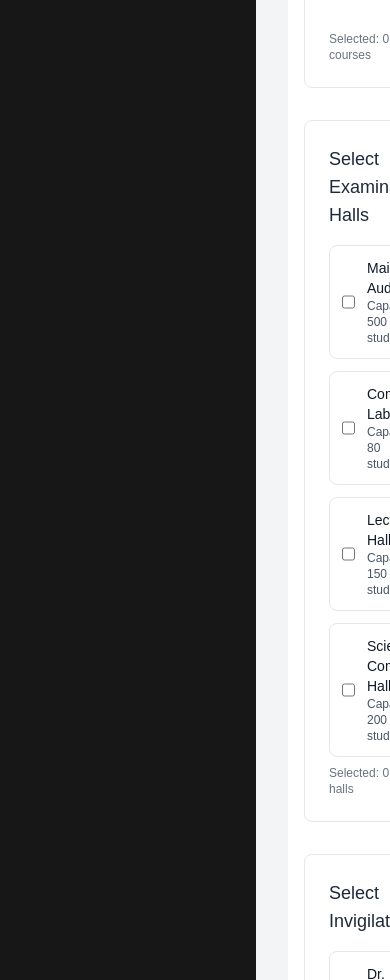
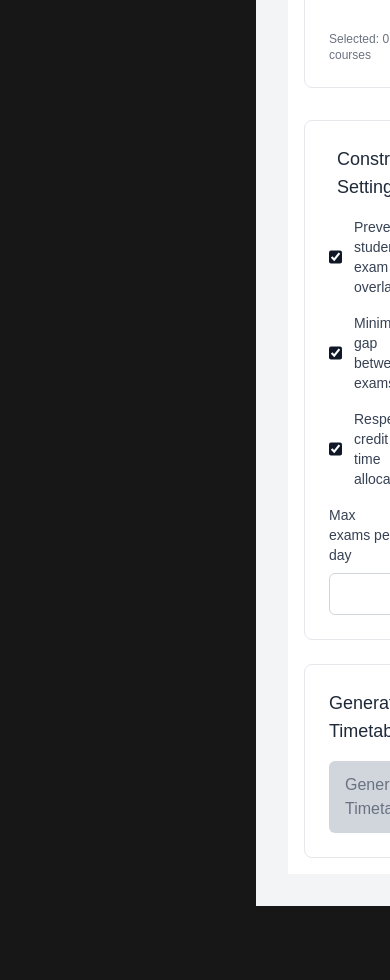
Before and after one commit to dimka90/ClassForge, a Next.js app in the folder frontend/: page /time-table in a window 390 px wide. Shown: the part 1020-2000 px from the top of the page. After the commit the page ends 1926 px from the top, so only its background shows below. Built offline with nearby package versions, Linux system fonts and the light colour scheme.

Commit message:
refactor: remove phone number field and related logic from Invigilator management and timetable components

```diff
--- a/frontend/app/(dashboard)/add-invigilator/page.tsx
+++ b/frontend/app/(dashboard)/add-invigilator/page.tsx
@@ -8,7 +8,6 @@ interface Invigilator {
    id: string;
    name: string;
    email: string;
-   phone: string;
    department: string;
    faculty: string;
 }
@@ -19,7 +18,6 @@ const InvigilatorManagementForm: React.FC = () => {
          id: "1",
          name: "",
          email: "",
-         phone: "",
          department: "",
          faculty: "",
       },
@@ -64,7 +62,6 @@ const InvigilatorManagementForm: React.FC = () => {
             id: "1",
             name: "",
             email: "",
-            phone: "",
             department: "",
             faculty: "",
          },
@@ -76,7 +73,6 @@ const InvigilatorManagementForm: React.FC = () => {
          (invigilator) =>
             invigilator.name.trim() !== "" &&
             invigilator.email.trim() !== "" &&
-            invigilator.phone.trim() !== "" &&
             invigilator.department.trim() !== "" &&
             invigilator.faculty.trim() !== ""
       );
@@ -139,20 +135,6 @@ const InvigilatorManagementForm: React.FC = () => {
                         </div>
                         <div className="col-span-1">
                            <label className="block text-sm font-medium text-gray-700 mb-2">
-                              Phone Number
-                           </label>
-                           <input
-                              type="tel"
-                              value={invigilator.phone}
-                              onChange={(e) =>
-                                 updateInvigilator(index, "phone", e.target.value)
-                              }
-                              className="w-full px-3 py-2 border border-gray-300 rounded-md focus:outline-none focus:ring-1 focus:ring-blue-500 focus:border-blue-500 text-sm sm:text-base"
-                              placeholder="Enter phone number (e.g., +234 803 123 4567)"
-                           />
-                        </div>
-                        <div className="col-span-1">
-                           <label className="block text-sm font-medium text-gray-700 mb-2">
                               Faculty
                            </label>
                            <select
@@ -168,8 +150,6 @@ const InvigilatorManagementForm: React.FC = () => {
                               ))}
                            </select>
                         </div>
-                     </div>
-                     <div className="grid grid-cols-1 gap-4">
                         <div className="col-span-1">
                            <label className="block text-sm font-medium text-gray-700 mb-2">
                               Department
--- a/frontend/app/(dashboard)/time-table/page.tsx
+++ b/frontend/app/(dashboard)/time-table/page.tsx
@@ -2,8 +2,6 @@
 import React, { useState } from "react";
 import ScheduleParameters from "@/components/ScheduleParamters";
 import CourseSelection from "@/components/CourseSelection";
-import HallSelection from "@/components/HallSelection";
-import InvigilatorSelection from "@/components/InvigilatorSelection";
 import ConstraintSettings from "@/components/ConstraintSettings";
 import GenerationControls from "@/components/GenerationControls";
 import StatusPanel from "@/components/StatusPanel";
@@ -51,18 +49,6 @@ interface Course {
   level: string;
 }
 
-interface Hall {
-  id: string;
-  name: string;
-  capacity: number;
-}
-
-interface Invigilator {
-  id: string;
-  name: string;
-  department: string;
-}
-
 const availableCourses: Course[] = [
   {
     id: "1",
@@ -108,21 +94,6 @@ const availableCourses: Course[] = [
   },
 ];
 
-const availableHalls: Hall[] = [
-  { id: "1", name: "Main Auditorium", capacity: 500 },
-  { id: "2", name: "Computer Lab A", capacity: 80 },
-  { id: "3", name: "Lecture Hall 1", capacity: 150 },
-  { id: "4", name: "Science Complex Hall", capacity: 200 },
-];
-
-const availableInvigilators: Invigilator[] = [
-  { id: "1", name: "Dr. Johnson Adebayo", department: "Computer Science" },
-  { id: "2", name: "Prof. Sarah Ibrahim", department: "Mathematics" },
-  { id: "3", name: "Dr. Michael Okonkwo", department: "Physics" },
-  { id: "4", name: "Mrs. Grace Akande", department: "Chemistry" },
-  { id: "5", name: "Dr. Ahmed Musa", department: "Biology" },
-];
-
 const TimetableSchedulingEngine: React.FC = () => {
   const [scheduleParams, setScheduleParams] = useState<ScheduleParameters>({
     startDate: "",
@@ -166,27 +137,6 @@ const TimetableSchedulingEngine: React.FC = () => {
       selectedCourses: selected
         ? [...prev.selectedCourses, courseId]
         : prev.selectedCourses.filter((id) => id !== courseId),
-    }));
-  };
-
-  const handleHallSelection = (hallId: string, selected: boolean) => {
-    setAssignments((prev) => ({
-      ...prev,
-      selectedHalls: selected
-        ? [...prev.selectedHalls, hallId]
-        : prev.selectedHalls.filter((id) => id !== hallId),
-    }));
-  };
-
-  const handleInvigilatorSelection = (
-    invigilatorId: string,
-    selected: boolean
-  ) => {
-    setAssignments((prev) => ({
-      ...prev,
-      selectedInvigilators: selected
-        ? [...prev.selectedInvigilators, invigilatorId]
-        : prev.selectedInvigilators.filter((id) => id !== invigilatorId),
     }));
   };
 
@@ -290,16 +240,6 @@ const TimetableSchedulingEngine: React.FC = () => {
             selectedCourses={assignments.selectedCourses}
             handleCourseSelection={handleCourseSelection}
           />
-          <HallSelection
-            availableHalls={availableHalls}
-            selectedHalls={assignments.selectedHalls}
-            handleHallSelection={handleHallSelection}
-          />
-          <InvigilatorSelection
-            availableInvigilators={availableInvigilators}
-            selectedInvigilators={assignments.selectedInvigilators}
-            handleInvigilatorSelection={handleInvigilatorSelection}
-          />
         </div>
         <div className="space-y-6">
           <ConstraintSettings
--- a/frontend/components/SideBar.tsx
+++ b/frontend/components/SideBar.tsx
@@ -4,7 +4,6 @@ import Link from "next/link";
 import { usePathname } from "next/navigation";
 import {
   Home,
-  Settings,
   ArrowLeft,
   NotebookText,
   ChevronDown,
@@ -36,7 +35,6 @@ export default function SideBar() {
     { href: "/add-invigilator", label: "Add Invigilator", icon: FilePenLine },
     { href: "/exam-halls", label: "Exam Halls", icon: MapPin },
     { href: "/time-table", label: "Time Table", icon: Eye },
-    { href: "/dashboard/settings", label: "Settings", icon: Settings },
   ];
 
   const isActiveLink = (href: string) => {
```
